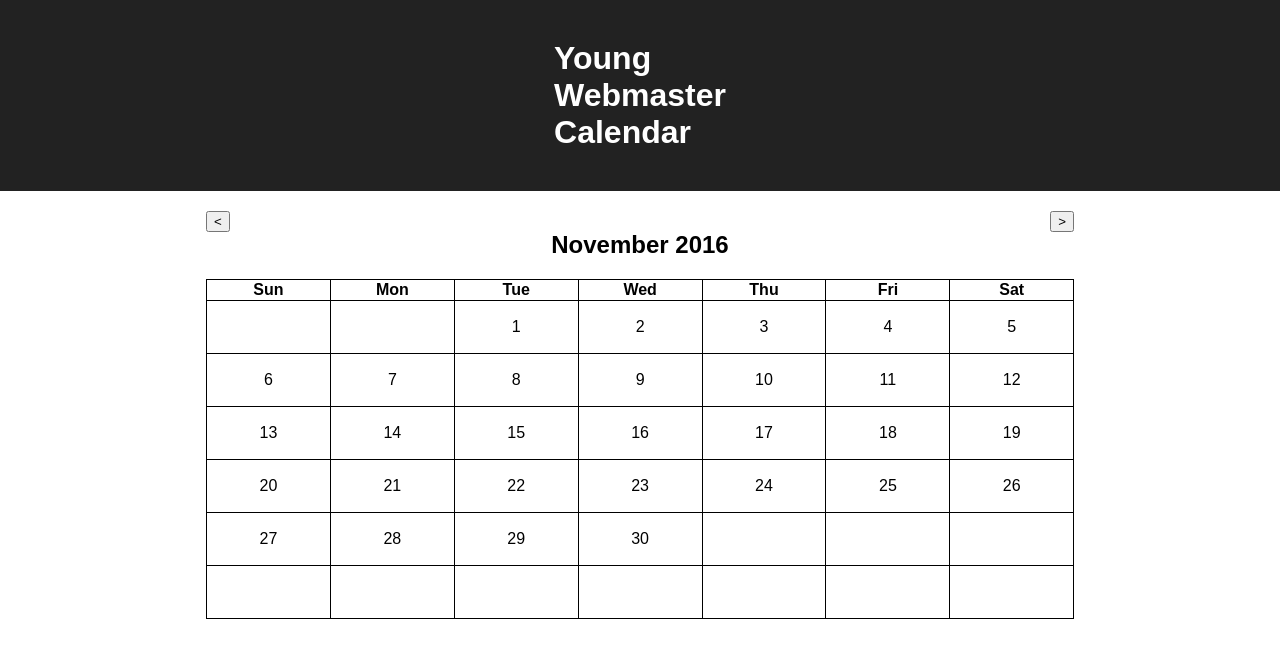
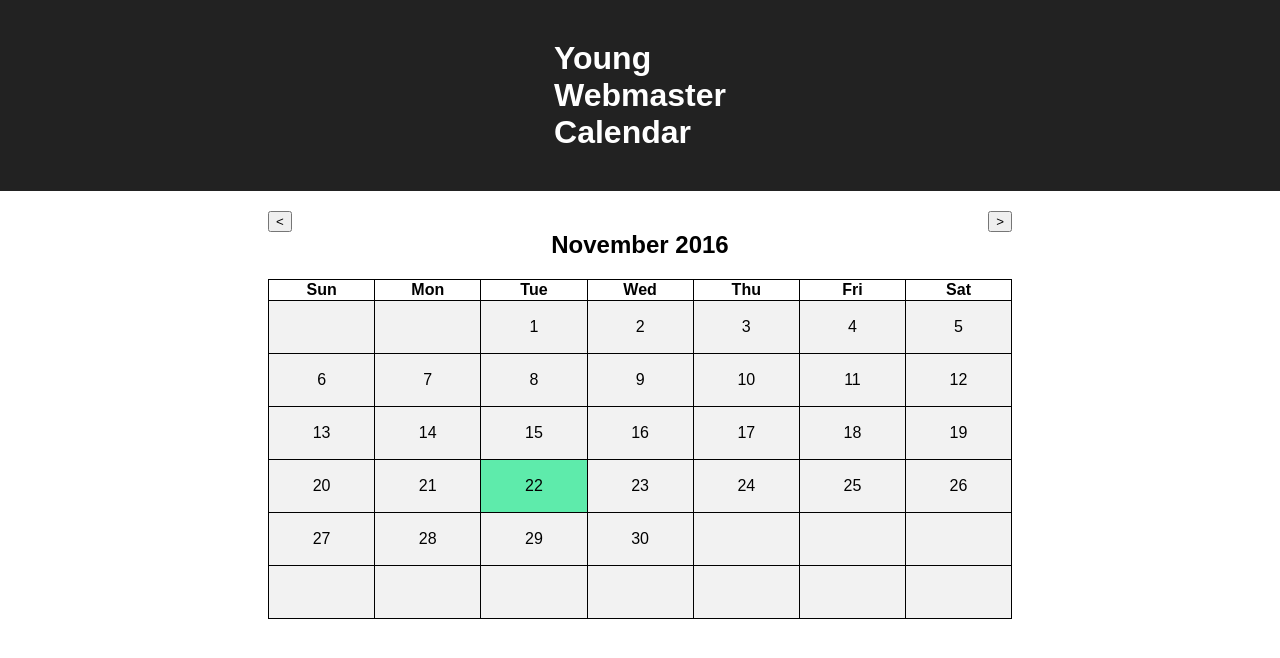
Before and after one commit to ak1103dev/ywc, a React (Create React App) app: page / in a window 1280 px wide. Shown: the top 658 px of the page. Built offline with nearby package versions, Linux system fonts and the light colour scheme.

Commit message:
Feat: today focus color

```diff
--- a/src/App.css
+++ b/src/App.css
@@ -35,7 +35,7 @@
 .calendar {
   display: table;
   margin: 0 auto;
-  width: 70%;
+  width: 60%;
 }
 
 .title {
@@ -73,3 +73,9 @@ td {
   height: 50px;
   width: 14.29%;
 }
+.focus {
+  background-color: #5EEBAB;
+}
+.non-focus {
+  background-color: #F2F2F2;
+}
--- a/src/App.js
+++ b/src/App.js
@@ -47,7 +47,7 @@ class App extends Component {
 
   render() {
     const dayOfWeek = ['Sun', 'Mon', 'Tue', 'Wed', 'Thu', 'Fri', 'Sat'];
-    const { month, year, dates } = this.state;
+    const { month, year, dates, point } = this.state;
     console.log(this.state);
     return (
       <div className="app">
@@ -80,7 +80,7 @@ class App extends Component {
               {dates.map((row, i) =>
                 <tr key={i}>
                   {row.map((date, j) =>
-                    <td key={j}>{date}</td>
+                    <td key={j} className={point.x === i && point.y === j ? 'focus' : 'non-focus'}>{date}</td>
                   )}
                 </tr>
               )}
```
